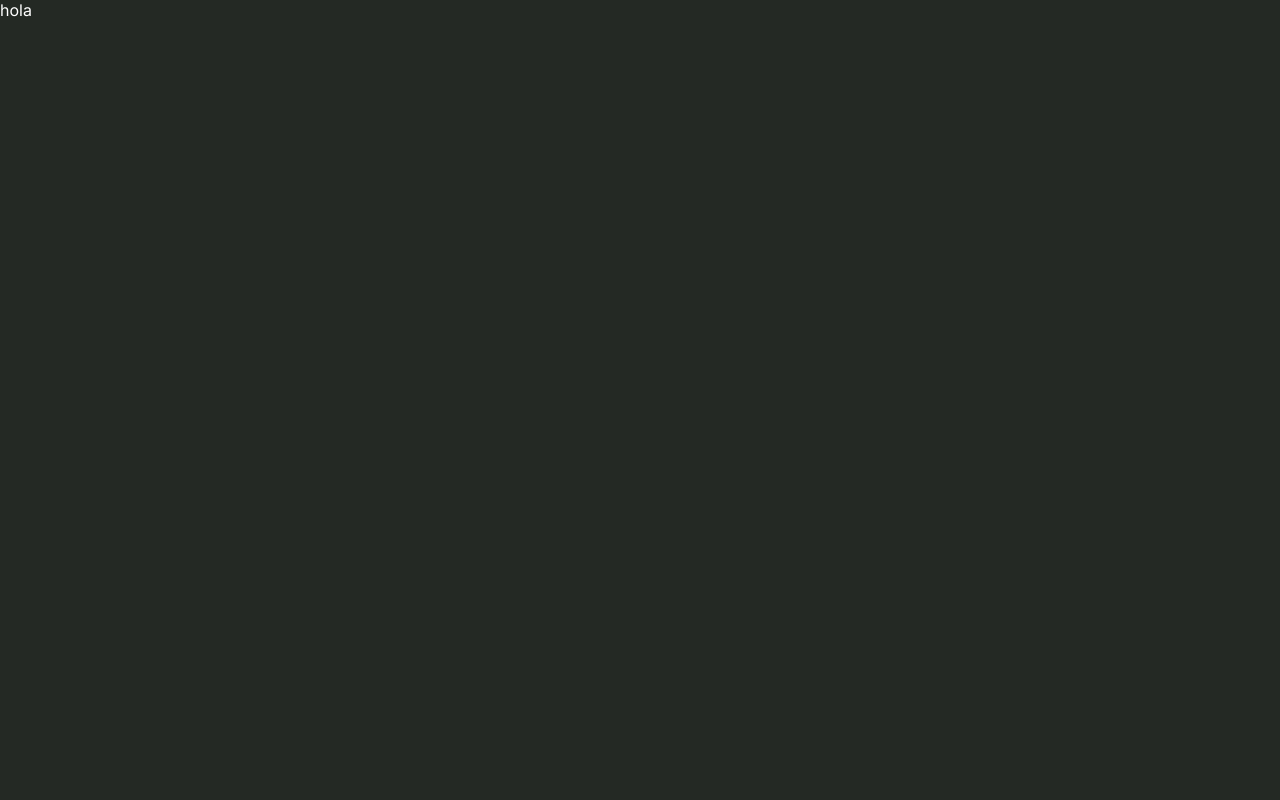
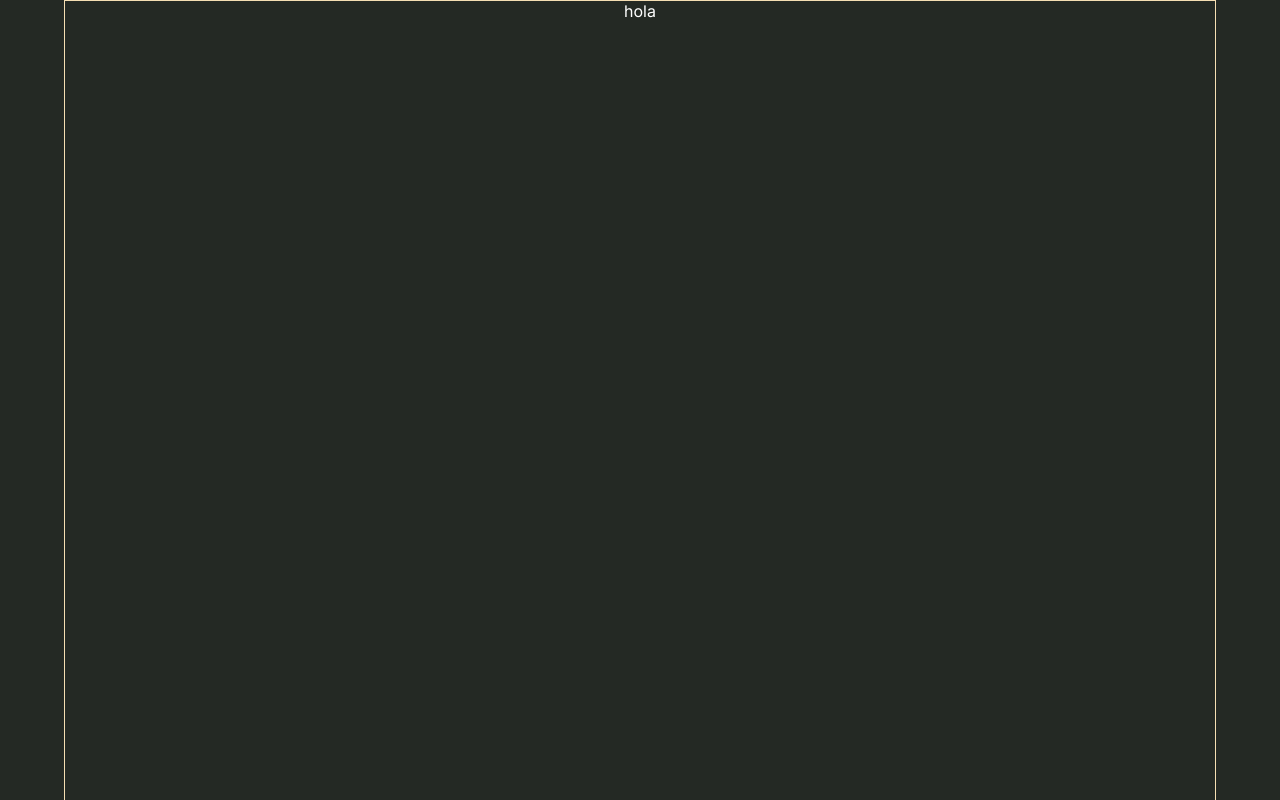
Before and after one commit to GamezAr94/personal_portfolio, a Next.js app: page / in a window 1280 px wide. Shown: the top 800 px of the page. Built offline with nearby package versions, Linux system fonts and the light colour scheme.

Commit message:
adding mantine

```diff
--- a/app/globals.css
+++ b/app/globals.css
@@ -16,12 +16,21 @@ body {
   max-width: 100vw;
   overflow-x: hidden;
   color-scheme: dark;
+  display: flex;
+  justify-content: center;
 }
 body {
     max-width: 2000px;
-    min-width: 350px;
+    min-width: 300px;
+    width: 80%;
+    border: 1px solid wheat;
 }
 a {
   color: inherit;
   text-decoration: none;
 }
+@media (min-width: 1250px) {
+    body {
+        width: 90%;
+    }
+}
--- a/app/layout.js
+++ b/app/layout.js
@@ -1,4 +1,5 @@
 import { Inter } from "next/font/google";
+import { MantineProvider } from "@mantine/core";
 import "./globals.css";
 
 const inter = Inter({ subsets: ["latin"] });
@@ -9,9 +10,14 @@ export const metadata = {
 };
 
 export default function RootLayout({ children }) {
+    const theme = {
+        // Your custom colors, font families, etc.
+    };
     return (
         <html lang="en">
-      <body className={inter.className}>{children}</body>
+            <body className={inter.className}>
+                <MantineProvider theme={theme}>{children}</MantineProvider>
+            </body>
         </html>
     );
 }
--- a/package.json
+++ b/package.json
@@ -9,9 +9,11 @@
     "lint": "next lint"
   },
   "dependencies": {
+    "@mantine/core": "^7.10.1",
+    "@mantine/hooks": "^7.10.1",
+    "next": "14.2.4",
     "react": "^18",
-    "react-dom": "^18",
-    "next": "14.2.4"
+    "react-dom": "^18"
   },
   "devDependencies": {
     "eslint": "^8",
```
Also changed, not shown: 1 other file (tests, documents, lock files or other folders). Lines whose indentation alone changed are shown as unchanged.
